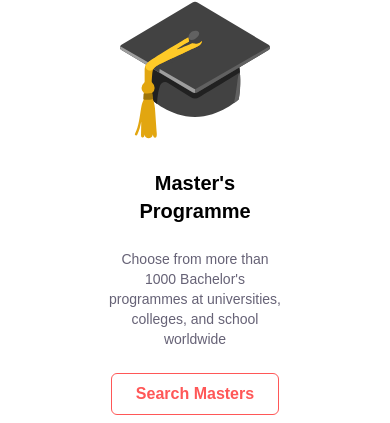
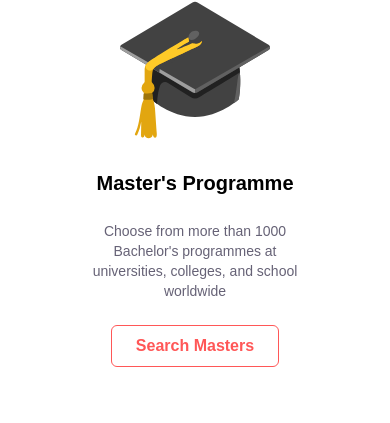
Before and after one commit to Haywhyoh/Hillpad, a React (Vite) app in the folder Hillpad/: page / in a window 390 px wide. Shown: the part 2611-3034 px from the top of the page. Built offline with nearby package versions, Linux system fonts and the light colour scheme; what tw-elements would draw is missing.

Commit message:
payed attention to details

```diff
--- a/Hillpad/src/pages/home.jsx
+++ b/Hillpad/src/pages/home.jsx
@@ -54,11 +54,11 @@ export default function Home() {
               <img src={hero} alt="hillpad_courses" className="" />
             </div>
             <div className="lg:text-left lg:w-full xl:w-10/12 mx-4  xl:mx-auto">
-              <h1 className="font-bold text-text_black text-2xl xs:text-3xl text-center mb-6 md:text-5xl md:font-semibold md:my-16  lg:text-4xl lg:text-left lg:mb-6 lg:block lg:my-0 xl:text-6xl 2xl:text-5xl leading-12 2xl:mb-8 ">
+              <h1 className="font-bold text-text_black text-2xl xs:text-3xl text-center mb-6 md:text-5xl md:font-semibold md:my-16  lg:text-4xl lg:text-left lg:mb-6 lg:block lg:my-0 xl:text-6xl 2xl:text-5xl leading-12 2xl:mt-0 2xl:mb-8 ">
                 Discover <span className="text-orange"> Educational</span>{" "}
                 Opportunities
               </h1>
-              <p className="text-light_black mb-6 text-lg md:text-2xl md:mx-10 md:my-10  lg:my-0 lg:text-base lg:mx-0 lg:w-full xl:text-lg 2xl:mt-2">
+              <p className="text-light_black mb-6 text-lg md:text-2xl md:mx-10 md:my-10  lg:my-0 lg:text-base lg:mx-0 lg:w-full xl:text-lg 2xl:mt-0 2xl:mb-16">
                 We make it easy to find the perfect course for you, so you can
                 focus on taking your education to the next level.
               </p>
@@ -325,12 +325,12 @@ export default function Home() {
             Browse By <span className="text-orange">Programme</span>
           </div>
           <div className="flex flex-wrap justify-center xl:gap-x-10 2xl:gap-x-0 2xl:justify-between max-w-full mx-auto ">
-            <div className="w-72 xl:w-84 2xl:w-1/3 hover:shadow-md p-8 rounded-lg">
+            <div className="w-72 xl:w-84 sm:w-1/3 hover:shadow-md p-8 rounded-lg">
               <div className="w-40 mx-auto">
                 <img src={bachelor} alt="bachelors_degree" />
               </div>
               <div className="font-bold text-xl text-center mt-6 mx-8">Bachelor's Programme</div>
-              <div className="text-sm text-light_black p-6">
+              <div className="text-sm text-light_black p-6 w-full">
                 Choose from more than 1000 Bachelor's programmes at
                 universities, colleges, and school worldwide
               </div>
@@ -341,12 +341,12 @@ export default function Home() {
               </div>
             </div>
             <div className="w-72 xl:w-84 2xl:w-1/3 hover:shadow-md p-8 rounded-lg">
-              <div>
+              <div className="sm:w-full">
                 <div className="w-40 mx-auto">
                   <img src={masters} alt="masters_degree" />
                 </div>
-                <div className="font-bold text-xl text-center mt-6 mx-8">Master's Programme</div>
-                <div className="text-sm text-light_black p-6">
+                <div className="font-bold text-xl text-center mt-6 lg:mx-8">Master's Programme</div>
+                <div className="text-sm text-light_black sm:p-2 lg:p-6 my-6">
                   Choose from more than 1000 Bachelor's programmes at
                   universities, colleges, and school worldwide
                 </div>
```
